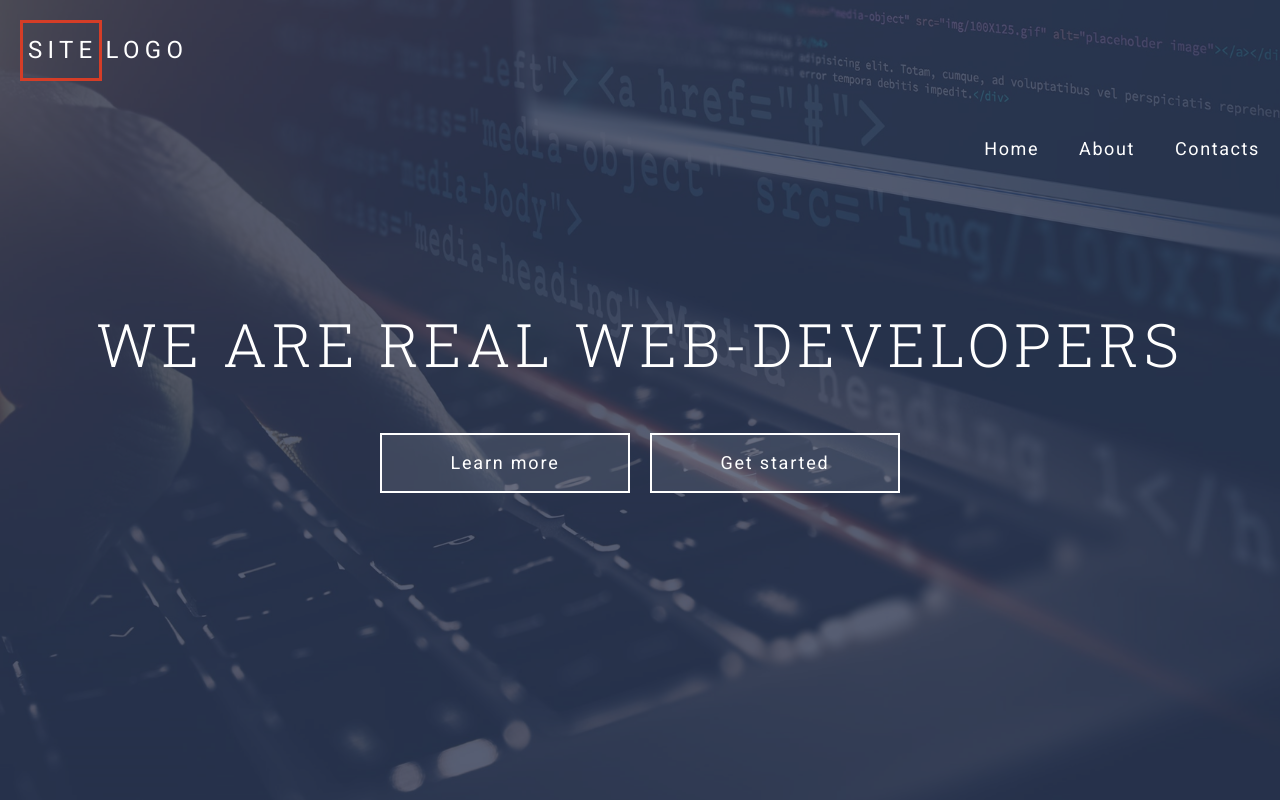
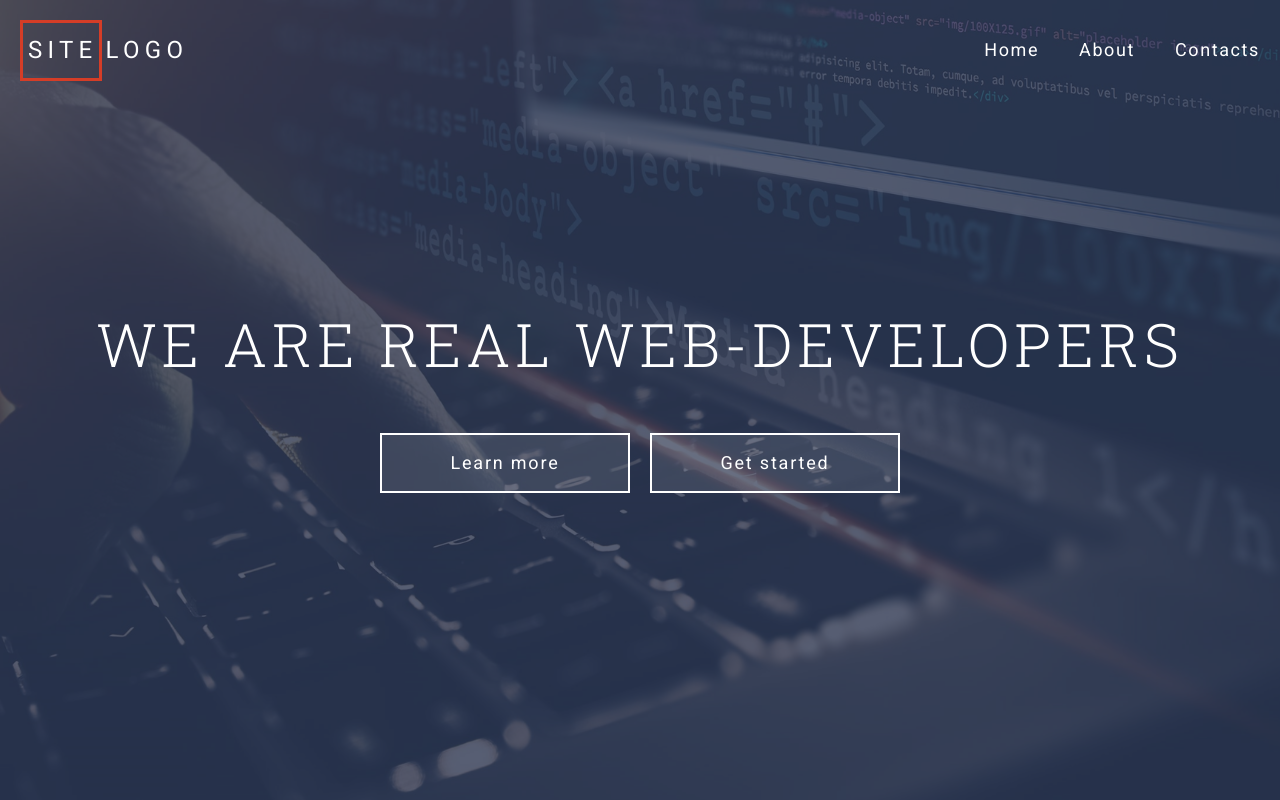
Before and after one commit to karina-doskuch/grid-project, a website: page index.html in a window 1280 px wide. Shown: the top 800 px of the page. Drawn offline with Linux system fonts and the light colour scheme.

Commit message:
Working on bugs.

```diff
--- a/assets/scss/header/_header-menu.scss
+++ b/assets/scss/header/_header-menu.scss
@@ -4,7 +4,7 @@
     left: 0;
     right: 0;
 
-    &_container {
+    &__container {
         display: grid;
         grid-template-columns: auto 1fr;
         align-items: center;
```
Also changed, not shown: assets/css/style.css.
